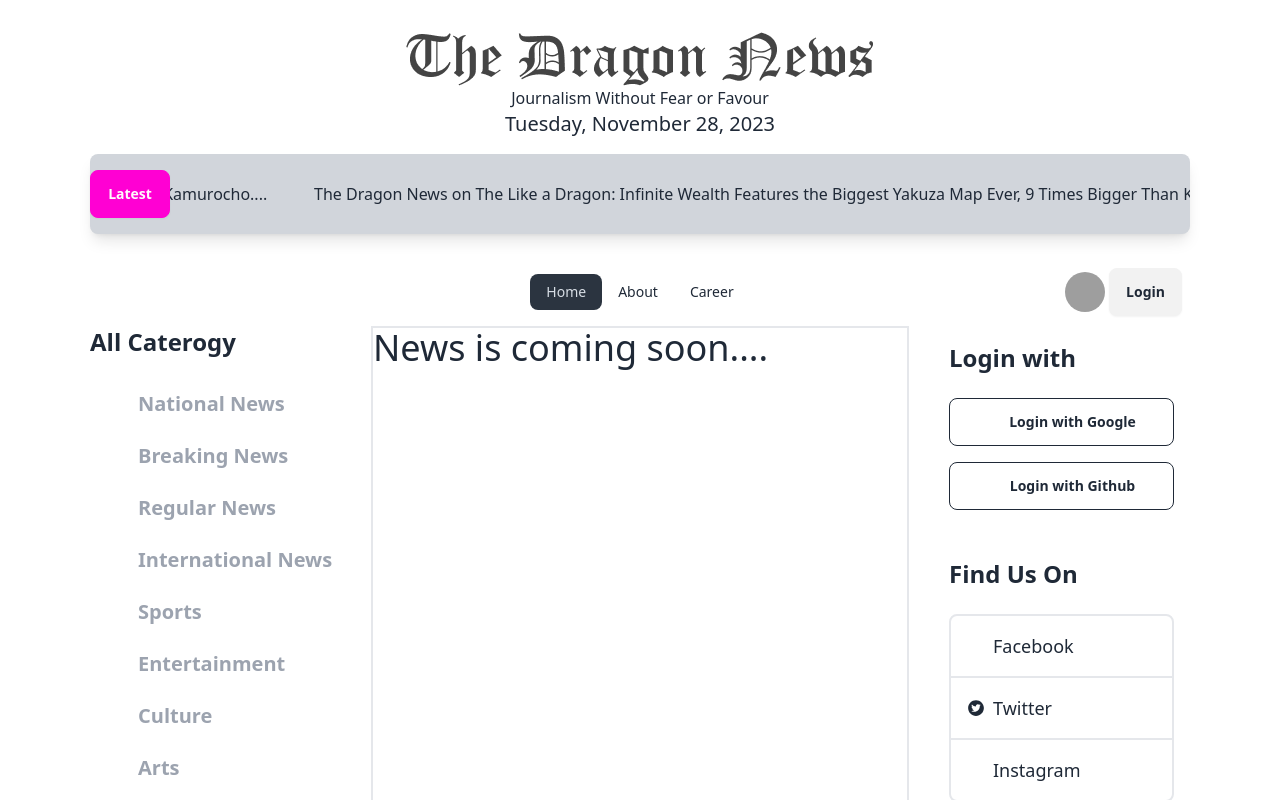
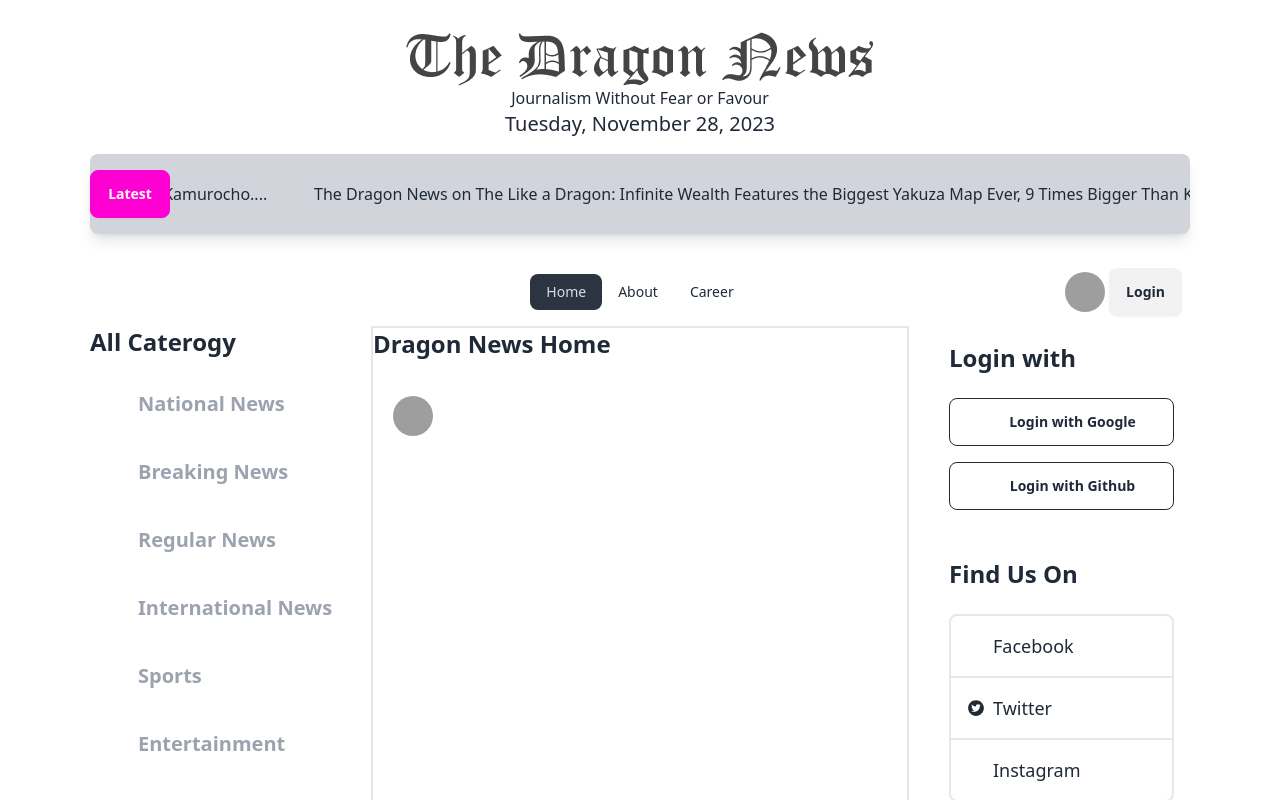
Before and after one commit to Kamrulthedev/the-dragon-news, a React (Vite) app: page / in a window 1280 px wide. Shown: the top 800 px of the page. Built offline with nearby package versions, Linux system fonts and the light colour scheme; grey boxes are pictures that could not be loaded; some icons are missing.

Commit message:
Login-commit

```diff
--- a/src/Laout/Router.jsx
+++ b/src/Laout/Router.jsx
@@ -1,6 +1,7 @@
 import { createBrowserRouter } from "react-router-dom";
 import MainLaout from "./MainLaout";
 import Home from "../Pages/Home/Home";
+import Login from "../Pages/Login/Login";
 const MyRouter = createBrowserRouter ([
     {
         path:'/',
@@ -9,6 +10,10 @@ const MyRouter = createBrowserRouter ([
             {
                 path:'/',
                 element:<Home></Home>
+            },
+            {
+                path:'/Login',
+                element:<Login></Login>
             }
         ]
     }
--- a/src/Pages/Home/Home.jsx
+++ b/src/Pages/Home/Home.jsx
@@ -3,6 +3,7 @@ import LeftSideNav from "../../Sared/LeftSideNav/LeftSideNav";
 import Navber from "../../Sared/Navber/Navber";
 import RigthSideNav from "../../Sared/RigthSideNav/RigthSideNav";
 import BrekingNews from "./BrekingNews";
+import MainHome from "./MainHome";
 
 
 const Home = () => {
@@ -17,9 +18,7 @@ const Home = () => {
                     <LeftSideNav></LeftSideNav>
                 </div>
                 <div className="lg:col-span-2 border-2">
-                    <h1 className="text-4xl">
-                        News is coming soon....
-                    </h1>
+                    <MainHome></MainHome>
                 </div>
                 <div className="">
                     <RigthSideNav></RigthSideNav>
--- /dev/null
+++ b/src/Pages/Home/MainHome.jsx
@@ -0,0 +1,20 @@
+
+const MainHome = () => {
+    return (
+        <div>
+            <h1 className="text-2xl font-bold">Dragon News Home</h1>
+            <div>
+
+            <div tabIndex={0} role="button" className="btn  ml-4 mt-8 btn-ghost btn-circle avatar">
+                        <div className="w-10  rounded-full">
+                            <img alt="Tailwind CSS Navbar component" src="https://daisyui.com/images/stock/photo-1534528741775-53994a69daeb.jpg" />
+
+                        </div>
+                    </div>
+            </div>
+
+        </div>
+    );
+};
+
+export default MainHome;
--- /dev/null
+++ b/src/Pages/Login/Login.jsx
@@ -0,0 +1,13 @@
+import Navber from "../../Sared/Navber/Navber";
+
+
+const Login = () => {
+    return (
+        <div>
+            <Navber></Navber>
+            <h1>This is Login pages</h1>
+        </div>
+    );
+};
+
+export default Login;
--- a/src/Sared/LeftSideNav/LeftSideNav.jsx
+++ b/src/Sared/LeftSideNav/LeftSideNav.jsx
@@ -24,7 +24,7 @@ const LeftSideNav = () => {
         <div>
              <h1 className="text-2xl font-bold">All Caterogy</h1>
 
-             <div className="space-y-6 mt-8">
+             <div className="space-y-10 mt-8">
                 {
                     categorie.map(category => <Link
                         to={`/category/${category.id}`}
--- a/src/Sared/Navber/Navber.jsx
+++ b/src/Sared/Navber/Navber.jsx
@@ -36,7 +36,7 @@ const Navber = () => {
                             <img alt="Tailwind CSS Navbar component" src="https://daisyui.com/images/stock/photo-1534528741775-53994a69daeb.jpg" />
                         </div>
                     </div>
-                    <Link><button className="btn">Login</button></Link>
+                    <Link to={'/Login'}><button className="btn">Login</button></Link>
 
                 </div>
             </div>
```
